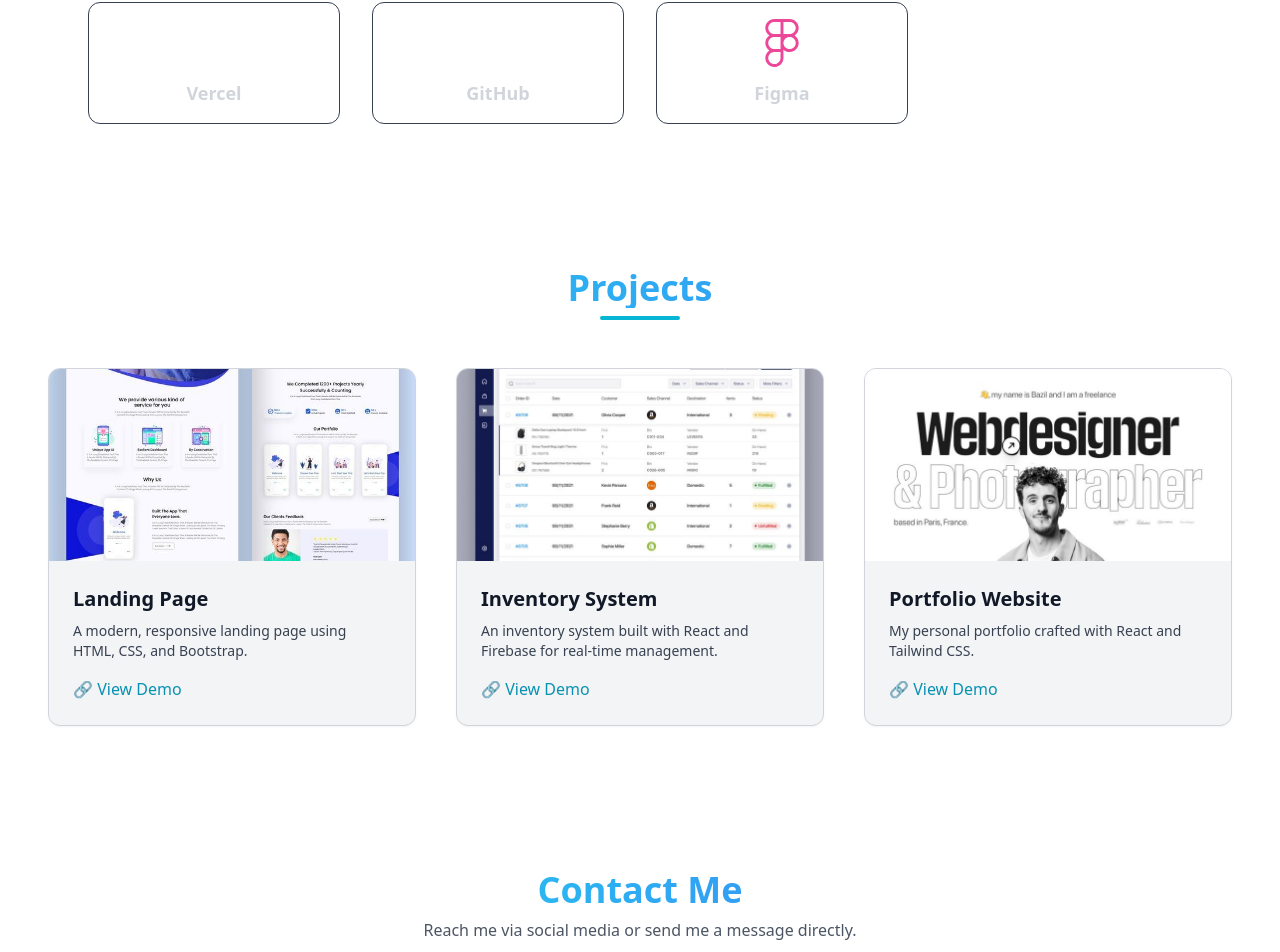
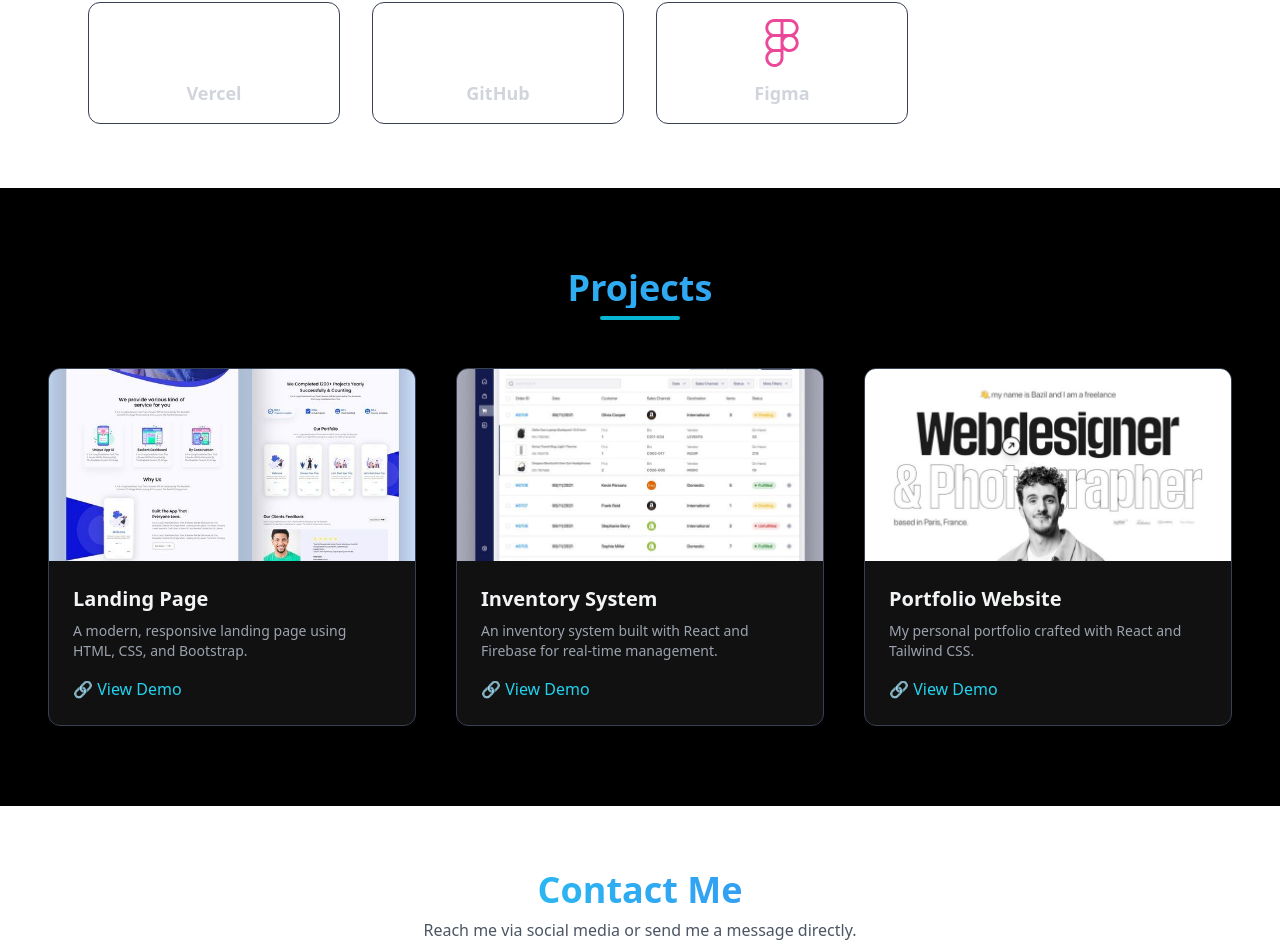
Before and after one commit to aronurbn/project-portfolio, a React (Create React App) app: page / in a window 1280 px wide. Shown: the part 1904-2856 px from the top of the page. Built offline with nearby package versions, Linux system fonts and the light colour scheme.

Commit message:
Update Project.jsx

```diff
--- a/src/components/Projects.jsx
+++ b/src/components/Projects.jsx
@@ -31,7 +31,7 @@ const projects = [
 const Projects = () => (
   <motion.section
     id="projects"
-    className="py-20 px-6 lg:px-12 bg-white dark:bg-black text-gray-900 dark:text-gray-200"
+    className="py-20 px-6 lg:px-12 bg-black text-gray-100"
     initial={{ opacity: 0, y: 50 }}
     whileInView={{ opacity: 1, y: 0 }}
     viewport={{ once: true }}
@@ -48,7 +48,7 @@ const Projects = () => (
       {projects.map(({ id, title, image, description, demo }) => (
         <motion.div
           key={id}
-          className="bg-gray-100 dark:bg-gray-900 rounded-xl shadow-sm border border-gray-300 dark:border-gray-700 hover:shadow-md transition duration-300 overflow-hidden flex flex-col"
+          className="bg-[#111] rounded-xl border border-gray-700 hover:border-cyan-500 hover:scale-105 transition duration-300 overflow-hidden flex flex-col"
           whileHover={{ scale: 1.02 }}
           initial={{ opacity: 0, y: 30 }}
           whileInView={{ opacity: 1, y: 0 }}
@@ -63,13 +63,13 @@ const Projects = () => (
           <div className="p-6 flex-1 flex flex-col justify-between">
             <div>
               <h3 className="text-xl font-semibold mb-2">{title}</h3>
-              <p className="text-gray-700 dark:text-gray-300 text-sm mb-4">{description}</p>
+              <p className="text-gray-400 text-sm mb-4">{description}</p>
             </div>
             <a
               href={demo}
               target="_blank"
               rel="noopener noreferrer"
-              className="mt-auto text-cyan-600 dark:text-cyan-400 hover:underline font-medium"
+              className="mt-auto text-cyan-400 hover:underline font-medium"
             >
               🔗 View Demo
             </a>
```
